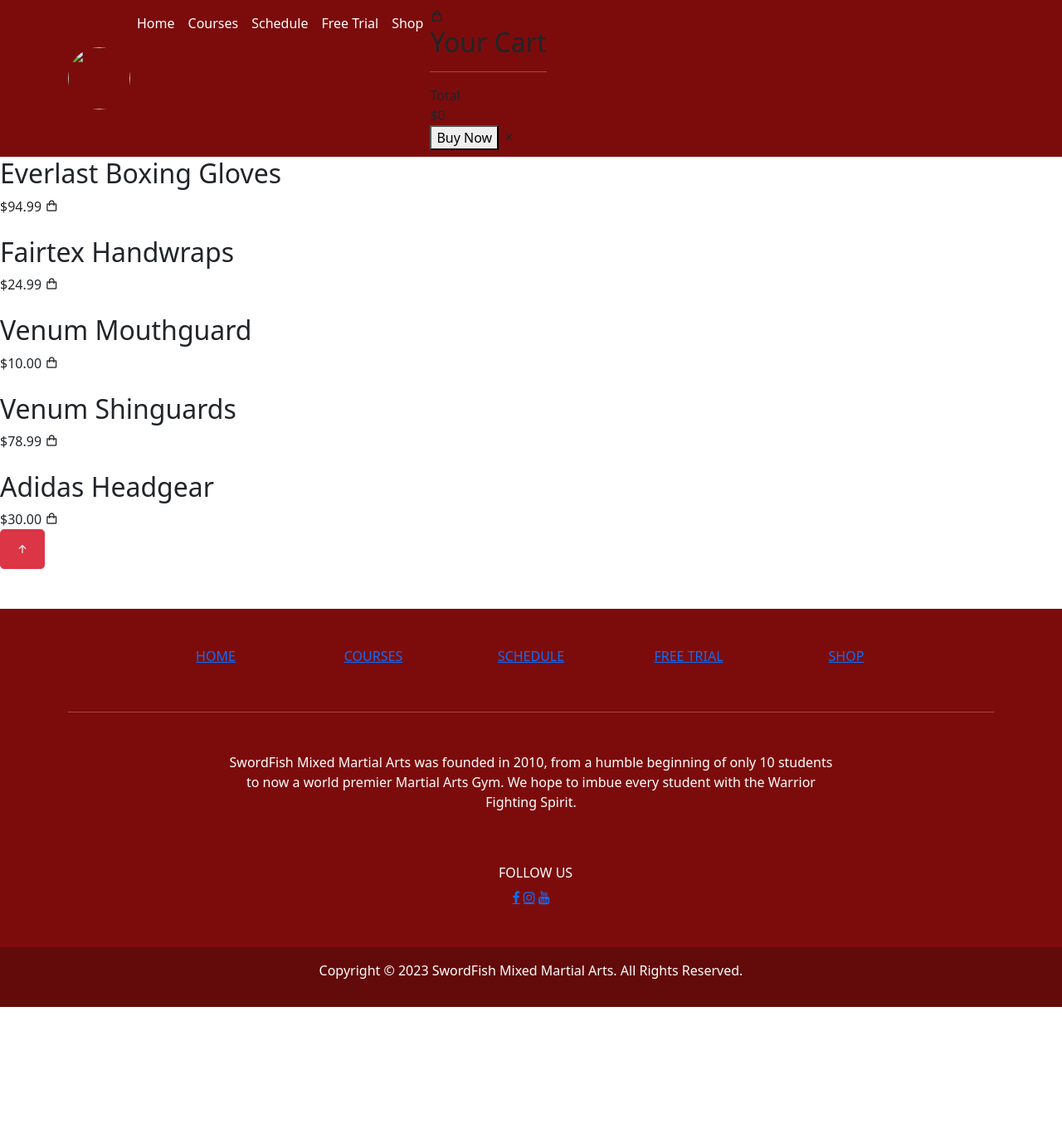
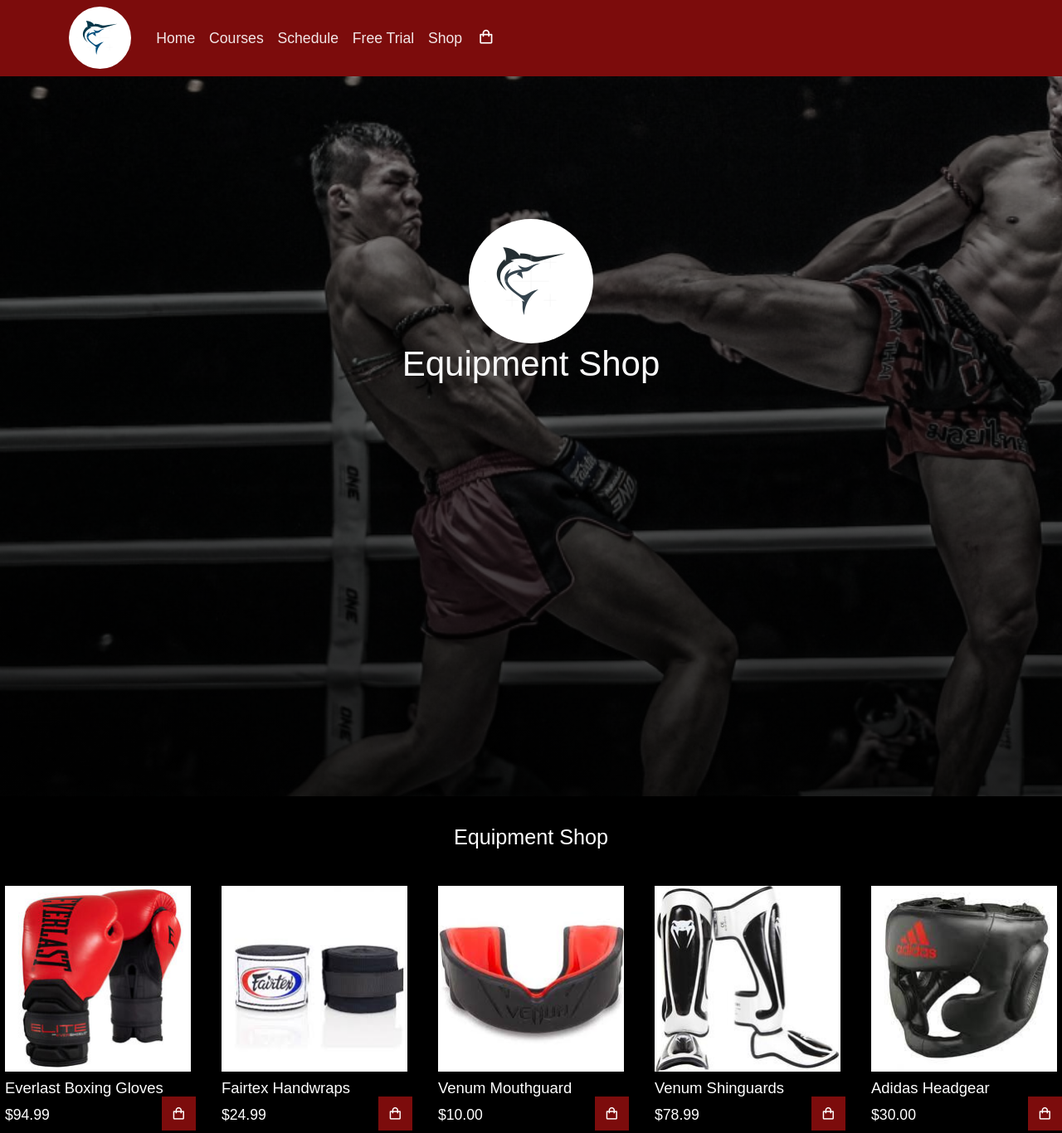
Before and after one commit to KenNoYu/SwordFishMMA, a plain HTML site: page Shop.html in a window 1280 px wide. Shown: the top 1366 px of the page at 83% size. Before the commit the page ends 1214 px from the top, so only its background shows below. Drawn offline with nearby package versions, Linux system fonts and the light colour scheme; the site is published under a folder, as on GitHub Pages, so addresses that start at the root find nothing.

Commit message:
fix: remove additional / in src and href

```diff
--- a/Courses.html
+++ b/Courses.html
@@ -9,11 +9,11 @@
     <!-- Stylesheets -->
     <link href="https://cdn.jsdelivr.net/npm/bootstrap@5.0.2/dist/css/bootstrap.min.css" rel="stylesheet"
         integrity="sha384-EVSTQN3/azprG1Anm3QDgpJLIm9Nao0Yz1ztcQTwFspd3yD65VohhpuuCOmLASjC" crossorigin="anonymous">
-    <link rel="stylesheet" href="/stylesheet/stylesheet.css">
+    <link rel="stylesheet" href="stylesheet/stylesheet.css">
     <link rel="stylesheet" href="https://cdnjs.cloudflare.com/ajax/libs/font-awesome/4.7.0/css/font-awesome.min.css">
     <link rel="stylesheet" href="https://cdn.jsdelivr.net/npm/bootstrap-icons@1.10.5/font/bootstrap-icons.css">
     <!-- Icon -->
-    <link rel="icon" href="/images/swordfish_logo.png" width="20%" height="10%">
+    <link rel="icon" href="images/swordfish_logo.png" width="20%" height="10%">
     <!-- website title -->
     <title>SwordFish MMA | Courses</title>
 </head>
@@ -23,7 +23,7 @@
     <nav class="navbar fixed-top navbar-expand-lg navbar-dark translucent active1"
         style="background-color: rgb(124, 12, 12);">
         <div class="container">
-            <img class="navbar-img" src="/images/swordfish_logo.png" alt="" width="75" height="75" style="border-radius: 50%;">
+            <img class="navbar-img" src="images/swordfish_logo.png" alt="" width="75" height="75" style="border-radius: 50%;">
             <button class="navbar-toggler" type="button" data-bs-toggle="collapse" data-bs-target="#navbarTogglerDemo02"
                 aria-controls="navbarTogglerDemo02" aria-expanded="false" aria-label="Toggle navigation">
                 <span class="navbar-toggler-icon"></span>
@@ -57,7 +57,7 @@
             <div class="header-content">
                 <br>
                 <br>
-                <img src="/images/swordfish_logo.png" width="150" class="d-block mx-auto logo-parallax"
+                <img src="images/swordfish_logo.png" width="150" class="d-block mx-auto logo-parallax"
                     style="border-radius: 50%;">
                 <h1 class="text-center text-light" style="color:rgb(124, 12, 12);">Courses Offered By Us</h1>
             </div>
@@ -71,7 +71,7 @@
         <!-- Muay Thai -->
         <div>
             <div class="max-width-flex">
-                <img id="muaythai" class="left" src="/images/muay_thai_carousel.png" alt="Muay Thai">
+                <img id="muaythai" class="left" src="images/muay_thai_carousel.png" alt="Muay Thai">
             </div>
             <div class="max-width-flex">
                 <h2 class="right-course">Muay Thai</h2>
@@ -90,7 +90,7 @@
         <!-- BJJ -->
         <div>
             <div id="max-width-flex">
-                <img id="bjj_course" class="left" src="/images/bjj_png.png" alt="BJJ">
+                <img id="bjj_course" class="left" src="images/bjj_png.png" alt="BJJ">
             </div>
             <div class="max-width-flex">
                 <h2 class="right-course">Brazilian-Jiu-Jitsu</h2>
@@ -107,7 +107,7 @@
         <!-- Boxing -->
         <div>
             <div class="max-width-flex">
-                <img id="boxing" class="left" src="/images/boxing_png.png" alt="Boxing">
+                <img id="boxing" class="left" src="images/boxing_png.png" alt="Boxing">
             </div>
             <div class="max-width-flex">
                 <h2 class="right-course">Boxing</h2>
@@ -122,7 +122,7 @@
         <!-- Sambo -->
         <div>
             <div id="max-width-flex">
-                <img id="wrestling" class="left" src="/images/wrestling_png.png" alt="Wrestling">
+                <img id="wrestling" class="left" src="images/wrestling_png.png" alt="Wrestling">
             </div>
             <div class="max-width-flex">
                 <h2 class="right-course">Wrestling</h2>
@@ -222,7 +222,7 @@
     <!-- End of Footer-->
 
     <!-- Javascript from bootstrap -->
-    <script src="/javascript/main.js"></script>
+    <script src="javascript/main.js"></script>
     <script src="https://code.jquery.com/jquery-3.2.1.slim.min.js"
         integrity="sha384-KJ3o2DKtIkvYIK3UENzmM7KCkRr/rE9/Qpg6aAZGJwFDMVNA/GpGFF93hXpG5KkN"
         crossorigin="anonymous"></script>
--- a/Shop.html
+++ b/Shop.html
@@ -9,12 +9,12 @@
     <!-- Stylesheets -->
     <link href="https://cdn.jsdelivr.net/npm/bootstrap@5.0.2/dist/css/bootstrap.min.css" rel="stylesheet"
         integrity="sha384-EVSTQN3/azprG1Anm3QDgpJLIm9Nao0Yz1ztcQTwFspd3yD65VohhpuuCOmLASjC" crossorigin="anonymous">
-    <link rel="stylesheet" href="/stylesheet/stylesheet.css">
+    <link rel="stylesheet" href="stylesheet/stylesheet.css">
     <link rel="stylesheet" href="https://cdnjs.cloudflare.com/ajax/libs/font-awesome/4.7.0/css/font-awesome.min.css">
     <link href='https://unpkg.com/boxicons@2.1.4/css/boxicons.min.css' rel='stylesheet'>
     <link rel="stylesheet" href="https://cdn.jsdelivr.net/npm/bootstrap-icons@1.10.5/font/bootstrap-icons.css">
     <!-- Icon -->
-    <link rel="icon" href="/images/swordfish_logo.png" width="20%" height="10%">
+    <link rel="icon" href="images/swordfish_logo.png" width="20%" height="10%">
     <!-- website title -->
     <title>SwordFish MMA | Shop</title>
 </head>
@@ -24,7 +24,7 @@
     <nav class="navbar fixed-top navbar-expand-lg navbar-dark translucent active1"
         style="background-color: rgb(124, 12, 12);">
         <div class="container">
-            <img class="navbar-img" src="/images/swordfish_logo.png" alt="" width="75" height="75"
+            <img class="navbar-img" src="images/swordfish_logo.png" alt="" width="75" height="75"
                 style="border-radius: 50%;">
             <button class="navbar-toggler" type="button" data-bs-toggle="collapse" data-bs-target="#navbarTogglerDemo02"
                 aria-controls="navbarTogglerDemo02" aria-expanded="false" aria-label="Toggle navigation">
@@ -80,7 +80,7 @@
             <div class="header-content">
                 <br>
                 <br>
-                <img src="/images/swordfish_logo.png" width="150" class="d-block mx-auto logo-parallax"
+                <img src="images/swordfish_logo.png" width="150" class="d-block mx-auto logo-parallax"
                     style="border-radius: 50%;">
                 <h1 class="text-center text-light" style="color:rgb(124, 12, 12);">Equipment Shop</h1>
             </div>
@@ -96,35 +96,35 @@
         <div class="shop-content">
             <!-- Boxing gloves -->
             <div class="product-box">
-                <img src="/images/shop_glove.jpg" alt="" class="product-img">
+                <img src="images/shop_glove.jpg" alt="" class="product-img">
                 <h2 class="product-title">Everlast Boxing Gloves</h2>
                 <span class="price">$94.99</span>
                 <i class='bx bx-shopping-bag add-cart'></i>
             </div>
             <!-- Handwraps -->
             <div class="product-box">
-                <img src="/images/shop_handwraps.jfif" alt="" class="product-img">
+                <img src="images/shop_handwraps.jfif" alt="" class="product-img">
                 <h2 class="product-title">Fairtex Handwraps</h2>
                 <span class="price">$24.99</span>
                 <i class='bx bx-shopping-bag add-cart'></i>
             </div>
             <!-- Mouthguard -->
             <div class="product-box">
-                <img src="/images/shop_mouthguard.jfif" alt="" class="product-img">
+                <img src="images/shop_mouthguard.jfif" alt="" class="product-img">
                 <h2 class="product-title">Venum Mouthguard</h2>
                 <span class="price">$10.00</span>
                 <i class='bx bx-shopping-bag add-cart'></i>
             </div>
             <!-- Shinguard -->
             <div class="product-box">
-                <img src="/images/shop_shinguard.jpg" alt="" class="product-img">
+                <img src="images/shop_shinguard.jpg" alt="" class="product-img">
                 <h2 class="product-title">Venum Shinguards</h2>
                 <span class="price">$78.99</span>
                 <i class='bx bx-shopping-bag add-cart'></i>
             </div>
             <!-- Headgear -->
             <div class="product-box">
-                <img src="/images/shop_headgear.jfif" alt="" class="product-img">
+                <img src="images/shop_headgear.jfif" alt="" class="product-img">
                 <h2 class="product-title">Adidas Headgear</h2>
                 <span class="price">$30.00</span>
                 <i class='bx bx-shopping-bag add-cart'></i>
@@ -206,7 +206,7 @@
     <!-- End of Footer-->
 
     <!-- Javascript from bootstrap -->
-    <script src="/javascript/main.js"></script>
+    <script src="javascript/main.js"></script>
     <script src="https://code.jquery.com/jquery-3.2.1.slim.min.js"
         integrity="sha384-KJ3o2DKtIkvYIK3UENzmM7KCkRr/rE9/Qpg6aAZGJwFDMVNA/GpGFF93hXpG5KkN"
         crossorigin="anonymous"></script>
```
Also changed, not shown: Free_Trial.html (+5 -5 lines), Schedule.html (+5 -5 lines), index.html (+7 -7 lines).
